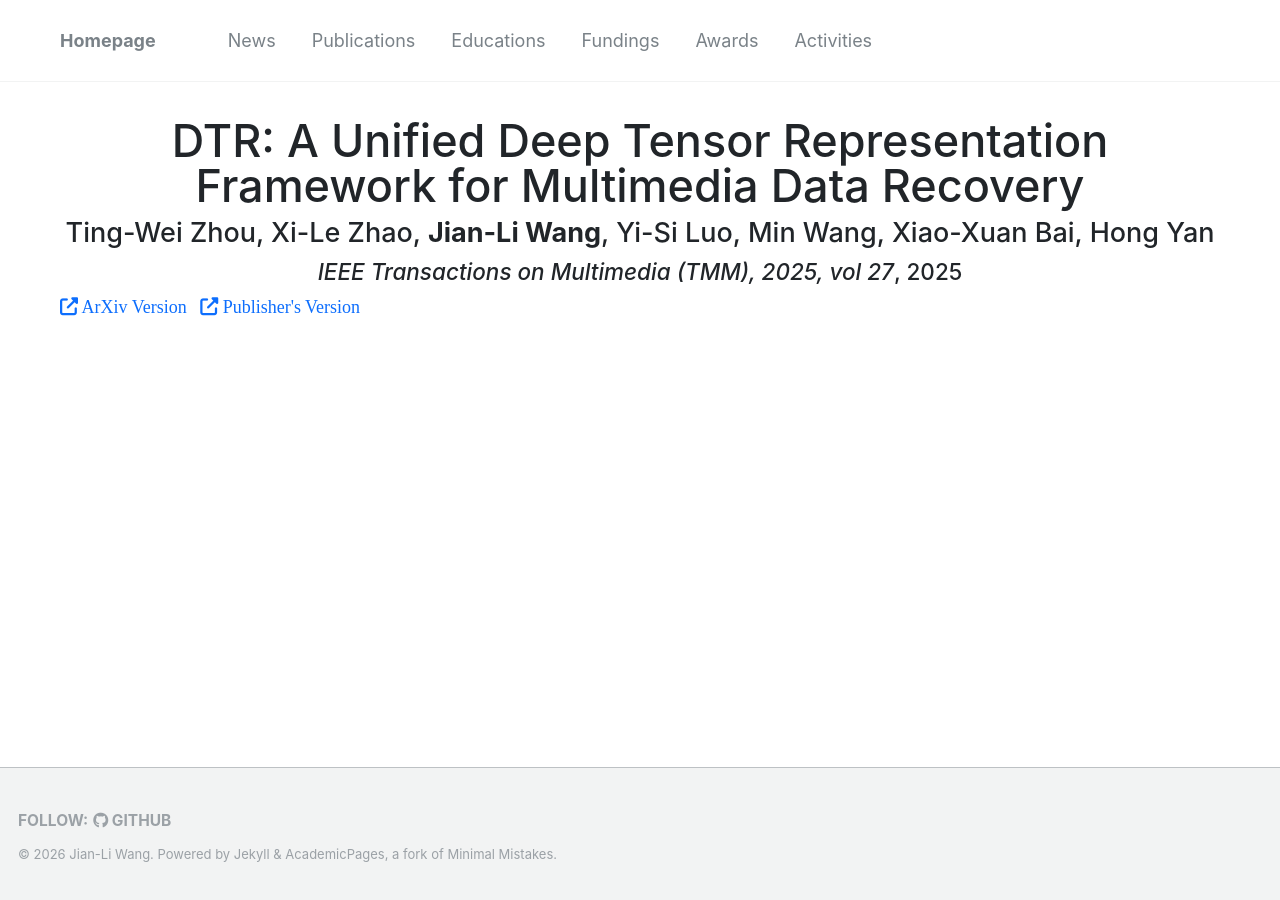
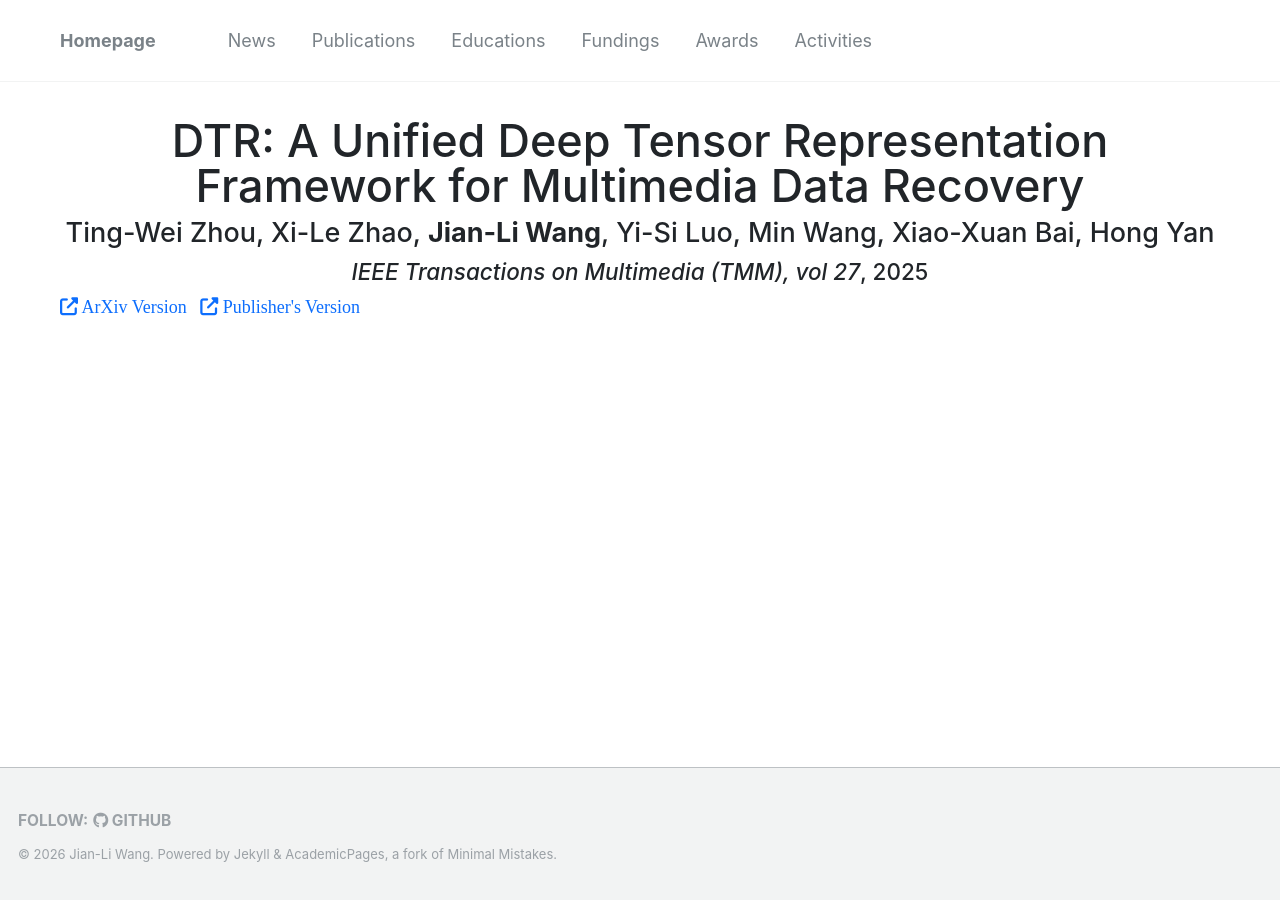
Before and after one commit to wangjianli123/wangjianli123.github.io, a Jekyll site: the page built from _publications/tmm2025.md, in a window 1280 px wide. Built offline with Jekyll 4.4.1, drawn with Linux system fonts in a browser that asks for light colours; nearby versions of some CDN libraries; comment, search, counter and statistics services are not loaded; part of the change alters nothing that is shown.

Commit message:
Update tmm2025.md

```diff
--- a/_publications/tmm2025.md
+++ b/_publications/tmm2025.md
@@ -1,18 +1,20 @@
 ---
 title: "DTR: A Unified Deep Tensor Representation Framework for Multimedia Data Recovery"
 authors: "Ting-Wei Zhou, Xi-Le Zhao, <b>Jian-Li Wang</b>, Yi-Si Luo, Min Wang, Xiao-Xuan Bai, Hong Yan"
-venue: "IEEE Transactions on Multimedia (TMM), 2025, vol 27"
-official_url: "https://ieeexplore.ieee.org/stamp/stamp.jsp?tp=&arnumber=11177249"
+venue: "IEEE Transactions on Multimedia (TMM), vol 27"
+official_url: "https://ieeexplore.ieee.org/abstract/document/11045408"
 arxiv_url: "https://arxiv.org/abs/2407.05267"
 image: "files/A Unified Deep Tensor Representation Framework for Multimedia Data Recovery.png"
 date: 2025-01-01
 collection: "publications"
 bibtex: |
-  @article{zhou2025dtr,
-    title={DTR: A Unified Deep Tensor Representation Framework for Multimedia Data Recovery},
+  @ARTICLE{11045408,
     author={Zhou, Ting-Wei and Zhao, Xi-Le and Wang, Jian-Li and Luo, Yi-Si and Wang, Min and Bai, Xiao-Xuan and Yan, Hong},
     journal={IEEE Transactions on Multimedia},
+    title={DTR: A Unified Deep Tensor Representation Framework for Multimedia Data Recovery},
     year={2025},
-    publisher={IEEE}
-  }
+    volume={27},
+    number={},
+    pages={6347-6357}
+    }
 ---
```
